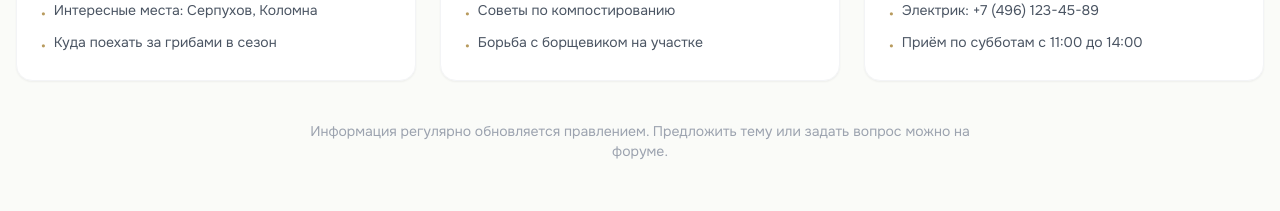
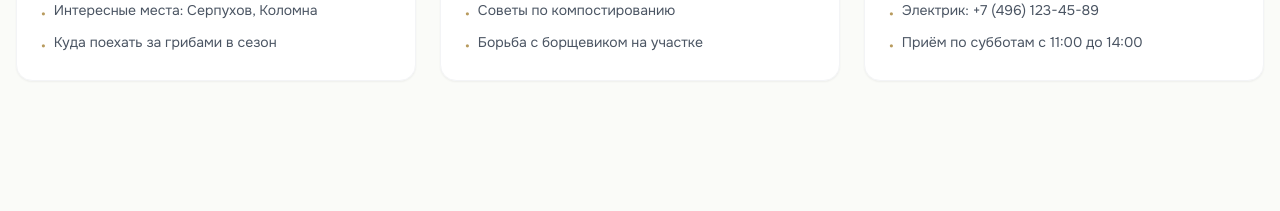
Before and after one commit to rawcam/almaz-snt, a Next.js app: page /almaz-snt/ in a window 1280 px wide. Shown: the part 2100-2311 px from the top of the page. Built offline with nearby package versions, Linux system fonts and the light colour scheme.

Commit message:
Update GardenerHub.jsx

```diff
--- a/src/components/GardenerHub.jsx
+++ b/src/components/GardenerHub.jsx
@@ -141,16 +141,6 @@ export default function GardenerHub() {
           </motion.div>
         ))}
       </div>
-
-      <motion.p
-        initial={{ opacity: 0 }}
-        whileInView={{ opacity: 1 }}
-        viewport={{ once: true }}
-        className="text-center text-gray-400 text-sm mt-10 max-w-2xl mx-auto"
-      >
-        Информация регулярно обновляется правлением.
-        Предложить тему или задать вопрос можно на форуме.
-      </motion.p>
     </section>
   )
 }
```
